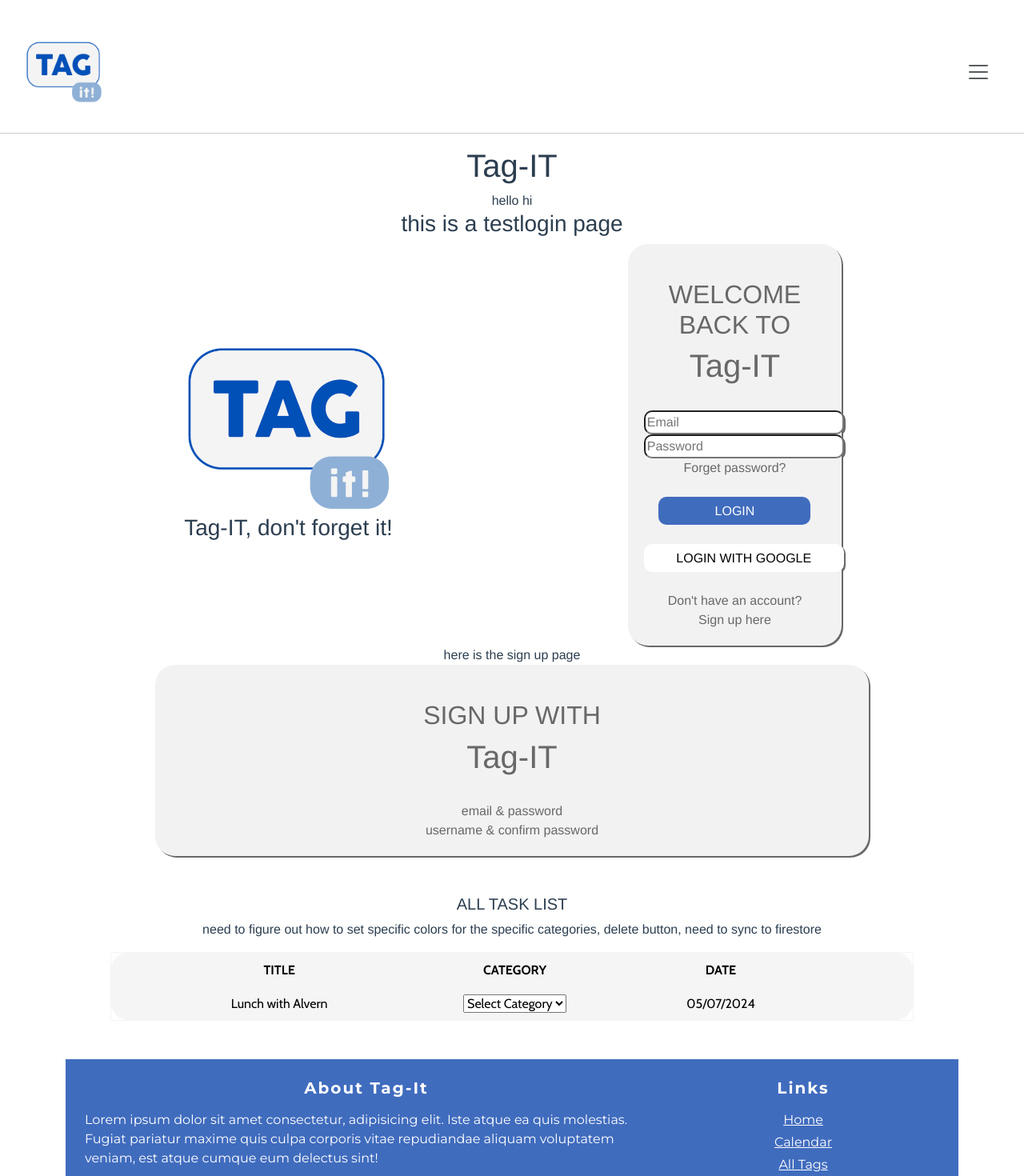
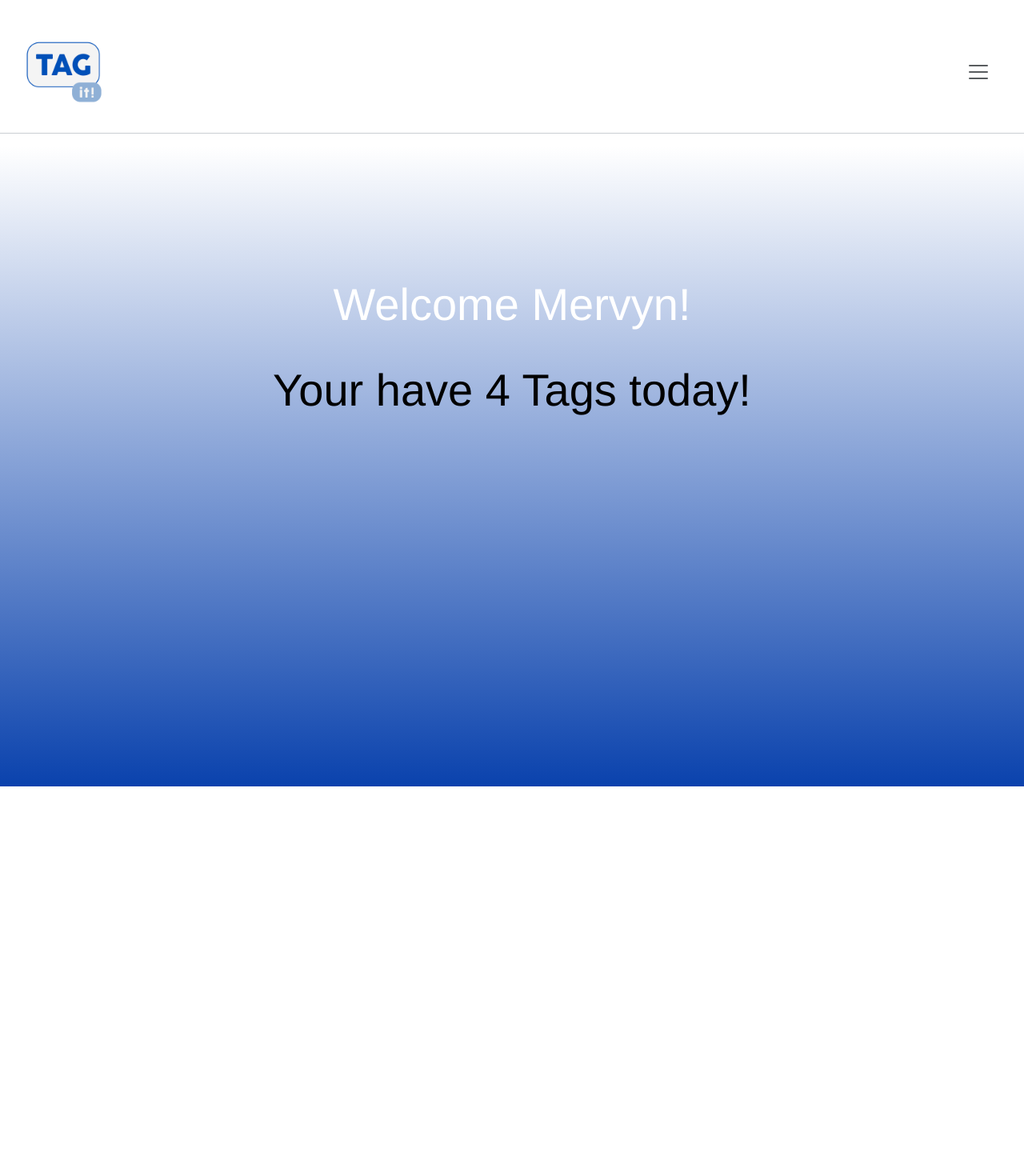
Before and after one commit to BT3103AppDev1/l1-final-term-project-group-10-tag-it, a Vue app in the folder tag-it/: page /home in a window 1280 px wide. Shown: the top 1470 px of the page at 80% size. After the commit the page ends 983 px from the top, so only its background shows below. Built offline with nearby package versions, Linux system fonts and the light colour scheme; some icons are missing.

Commit message:
added router, views

```diff
--- a/tag-it/package.json
+++ b/tag-it/package.json
@@ -14,7 +14,8 @@
     "bootstrap-icons": "^1.11.3",
     "bootstrap-icons-vue": "^1.11.3",
     "firebase": "^10.9.0",
-    "vue": "^3.4.21"
+    "vue": "^3.4.21",
+    "vue-router": "^4.3.0"
   },
   "devDependencies": {
     "@types/node": "^20.11.30",
--- a/tag-it/src/App.vue
+++ b/tag-it/src/App.vue
@@ -1,6 +1,7 @@
 <template>
-    <!-- <Login /> -->
     <Navbar />
+    <router-view/>
+    <!-- <Navbar />
 
 
     <h1>Tag-IT</h1>
@@ -8,26 +9,26 @@
     <Login />
     <SignUp />
     <AllTags />
-    <Footer />
+    <Footer /> -->
 
 </template>
 
 <script>
-//import Login from "@/components/Login.vue";
-import Login from "@/components/Login.vue";
-import SignUp from "@/components/SignUp.vue";
-import AllTags from "@/components/AllTags.vue";
+// import Login from "@/components/Login.vue";
+// import SignUp from "@/components/SignUp.vue";
+// import AllTags from "@/components/AllTags.vue";
 import Navbar from "./components/Navbar.vue";
-import Footer from "./components/Footer.vue";
+// import Footer from "./components/Footer.vue";
 
 export default {
     name: "App",
     components: {
-        Login,
-        SignUp,
-        AllTags,
-        Navbar,
-        Footer
+    //     Login,
+    //     SignUp,
+    //     AllTags,
+         Navbar,
+    //     Footer
+
     },
 };
 </script>
--- a/tag-it/src/components/Navbar.vue
+++ b/tag-it/src/components/Navbar.vue
@@ -15,13 +15,16 @@
         <div class="center-nav justify-content-between">
             <ul class="navbar-nav justify-content-between flex-row" aria-expanded="false">
                 <li class="nav-item">
-                <a class="nav-link" aria-current="page" href="#">Home</a>
+                    <router-link to="/">Login</router-link>
+                </li>
+                <li class="nav-item">
+                    <router-link to="/home">Home</router-link>
                 </li>
                 <li class="nav-item">
                 <a class="nav-link ml-10" href="#">Calendar</a>
                 </li>
                 <li class="nav-item">
-                <a class="nav-link" href="#">All Tags</a>
+                    <router-link to="/alltags">All Tags</router-link>
                 </li>
                 <li class="nav-item-group">
                 <a class="nav-link ml-10" href="#">Groups</a>
@@ -30,7 +33,14 @@
         </div></span>
     </div>
     <hr></hr>
+
 </template>
+
+<script>
+export default {
+    name: "Navbar"
+}
+</script>
 
 <style>
 @import url('https://fonts.googleapis.com/css2?family=Montserrat:ital,wght@0,100..900;1,100..900&display=swap');
--- /dev/null
+++ b/tag-it/src/router/index.js
@@ -0,0 +1,32 @@
+import { createRouter, createWebHistory } from "vue-router";
+// import Login from "@/components/Login.vue";
+import Home from "@/views/Home.vue";
+import AllTags from '@/views/AllTags.vue';
+import Login from '@/components/Login.vue';
+import AllTagsComp from '@/components/AllTags.vue';
+
+
+const routes = [
+    {
+        path: "/",
+        name: "Login",
+        component: Login,
+      },
+    {
+        path: "/home",
+        name: "Home",
+        component: Home,
+    },
+    {
+        path: "/alltags",
+        name: "AllTags",
+        component: AllTags, AllTagsComp,
+    }
+];
+
+const router = createRouter({
+  history: createWebHistory(),
+  routes
+});
+
+export default router;
--- /dev/null
+++ b/tag-it/src/views/AllTags.vue
@@ -0,0 +1,13 @@
+<script>
+import AllTagsComp from '@/components/AllTags.vue';
+export default {
+    name: "AllTags",
+    components: {
+        AllTagsComp,
+    }
+}
+</script>
+
+<template>
+    <AllTagsComp/>
+</template>
--- /dev/null
+++ b/tag-it/src/views/Home.vue
@@ -0,0 +1,50 @@
+<template>
+    <div class="full-page-bg">
+        <div class="texts">
+            <h1 class="welcome-msg">
+                Welcome Mervyn!
+                <!-- name will be accessed from the database -->
+            </h1>
+            <h1 class="tags-msg">
+                Your have 4 Tags today!
+                <!-- number of Tags will be accessed from the database -->
+            </h1>
+        </div>
+    </div>
+</template>
+
+<script>
+export default {
+    name: "Home",
+    components: {
+
+    }
+}
+</script>
+
+<style>
+.texts {
+    display: flex;
+    flex-direction: column;
+    justify-content: center;
+    align-items: center;
+    height: 60vh;
+}
+.welcome-msg {
+    color: #fff;
+    font-size: 7vh;
+    margin-top: 30px;
+    margin-bottom: 40px;
+}
+
+.tags-msg {
+    color: #000;
+    font-size: 7vh;
+}
+
+.full-page-bg {
+  height: 100vh; /* make sure it covers the full viewport height */
+  /* background-color: #343a40;  */
+  background-image: linear-gradient(#fff, #0A42AD);
+}
+</style>
--- /dev/null
+++ b/tag-it/src/views/Login.vue
@@ -0,0 +1,17 @@
+<template>
+    <Navbar/>
+    <Login/>
+</template>
+
+<script>
+import Login from '@/components/Login.vue';
+import Navbar from '@/components/Navbar.vue';
+
+export default {
+    name: "Login",
+    components: {
+        Navbar,
+        Login
+    }
+}
+</script>
```
Also changed, not shown: tag-it/src/main.js (+7 -6 lines), 1 other file (tests, documents, lock files or other folders).
